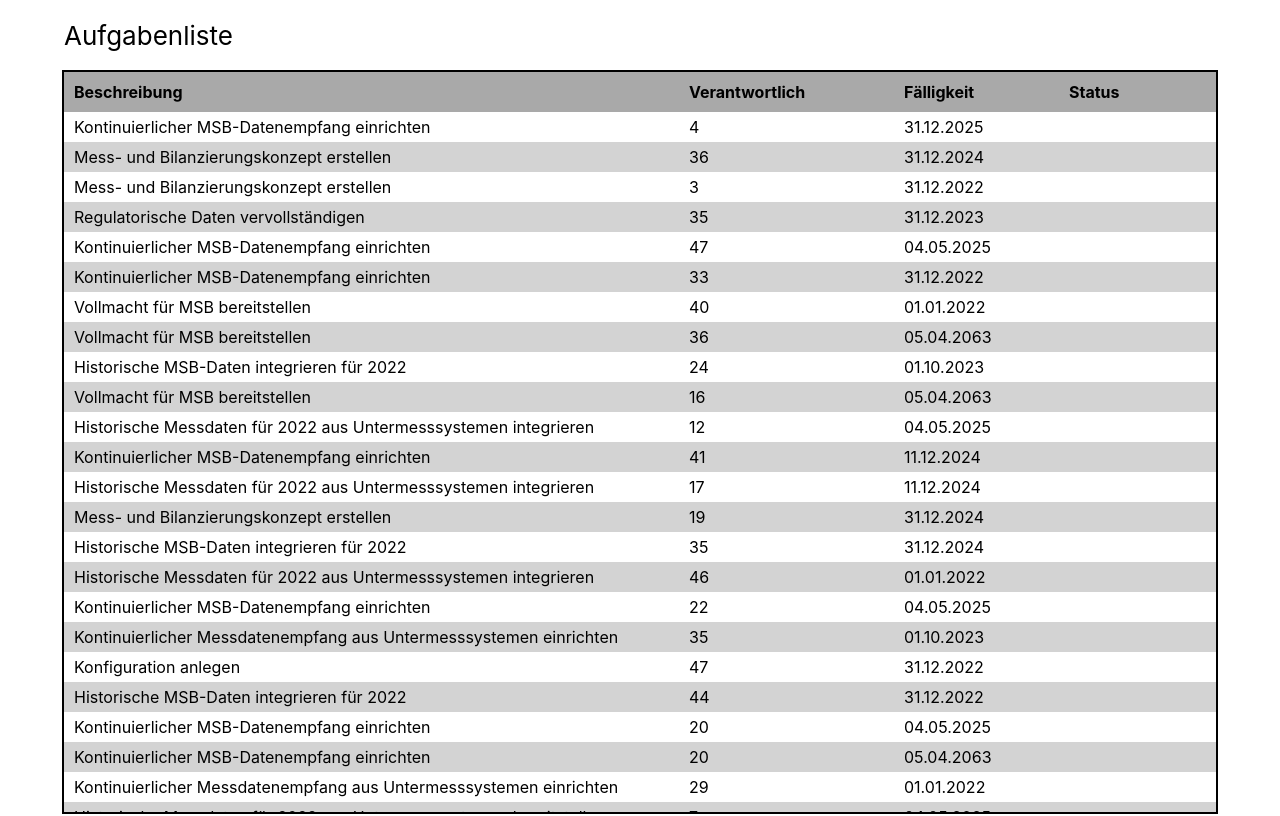
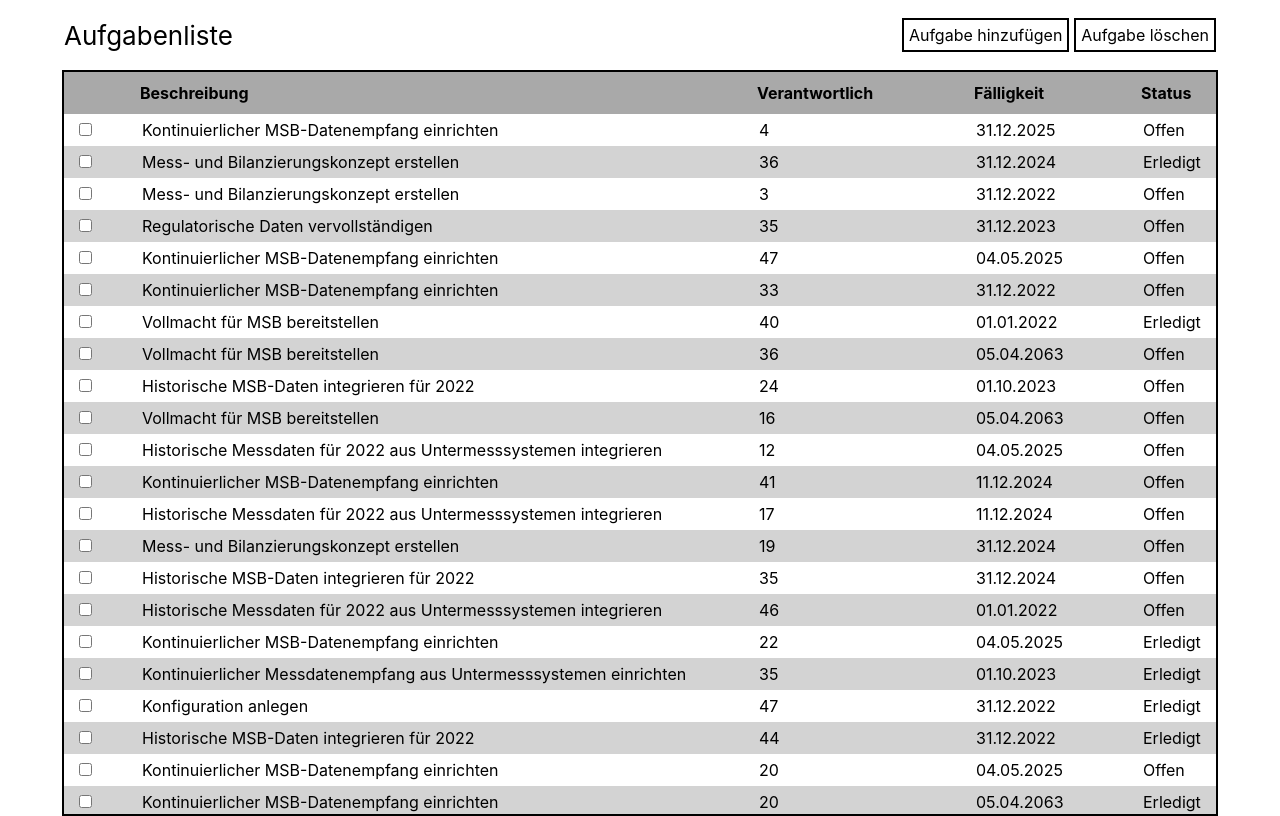
Before and after one commit to denczo/taskify, a React (Create React App) app: page / in a window 1280 px wide. Built offline with nearby package versions, Linux system fonts and the light colour scheme; data requests are answered from the project's data file.

Commit message:
ADD: buttons

```diff
--- a/src/App.css
+++ b/src/App.css
@@ -1,5 +1,4 @@
 .App {
-  /* text-align: center; */
   display: flex;
   flex-direction: column;
   min-height: 100vh;
@@ -10,13 +9,13 @@
   height: 70px;
   justify-content: center;
   font-size: calc(10px + 2vmin);
-  /* background-color: aqua; */
 }
 
 #headerContent{
   display: flex;
   width: 90%;
   align-items: center;
+  justify-content: space-between;
 }
 
 #content{
--- a/src/App.tsx
+++ b/src/App.tsx
@@ -1,4 +1,6 @@
 import "./App.css";
+import Button from "./components/Button/Button";
+import ButtonPanel from "./components/ButtonPanel/ButtonPanel";
 import Tabel from "./components/Tabel/Tabel";
 
 function App() {
@@ -8,6 +10,7 @@ function App() {
       <header className="App-header">
         <div id="headerContent">
           Aufgabenliste
+          <ButtonPanel />
         </div>
       </header>
       <div id="content">
--- /dev/null
+++ b/src/components/Button/Button.css
@@ -0,0 +1,13 @@
+.button{
+    padding: 5px;
+    border: 2px solid black;
+    transition: 0.3s;
+    user-select: none;
+    margin-left: 5px;
+}
+
+.button:hover{
+    background-color: lightgray;
+    transition: 0.3s;
+    cursor: pointer;
+}
--- /dev/null
+++ b/src/components/Button/Button.tsx
@@ -0,0 +1,11 @@
+import "./Button.css";
+
+
+const Button = ({name} : {name: String}) => {
+
+  return (
+    <div className="button" onClick={undefined}>{name}</div>
+  );
+}
+
+export default Button;
--- /dev/null
+++ b/src/components/ButtonPanel/ButtonPanel.css
@@ -0,0 +1,4 @@
+#buttonPanel{
+    display: flex;
+    font-size: 12pt;
+}
--- /dev/null
+++ b/src/components/ButtonPanel/ButtonPanel.tsx
@@ -0,0 +1,13 @@
+import Button from "../Button/Button";
+import "./ButtonPanel.css";
+
+const ButtonPanel = () => {
+
+    return (<div id="buttonPanel">
+        <Button name={"Aufgabe hinzufügen"} />
+        <Button name={"Aufgabe löschen"} />
+    </div>
+    );
+}
+
+export default ButtonPanel;
--- a/src/components/Row/Row.css
+++ b/src/components/Row/Row.css
@@ -7,7 +7,7 @@
 
 .row div{
     margin-left: 5px;
-    padding: 5px;
+    padding: 6px;
     height: 100%;
 }
 
--- a/src/components/Row/Row.tsx
+++ b/src/components/Row/Row.tsx
@@ -5,17 +5,18 @@ interface Task {
   label: String,
   responsible: number,
   dueDate: String,
-  done: boolean
+  done: boolean,
 }
 
 const Row = ({data} : {data: Task}) => {
 
   return (
     <div className="row">
+          <div style={{minWidth: '50px'}}><input type="checkbox" /></div>
           <div style={{minWidth: '600px'}}>{data.label}</div>
           <div style={{minWidth: '200px'}}>{data.responsible}</div>
           <div style={{minWidth: '150px'}}>{data.dueDate}</div>
-          <div style={{minWidth: '100px'}}>{data.done}</div>
+          <div style={{minWidth: '100px'}}>{data.done? "Erledigt" : "Offen"}</div>
     </div>
   );
 }
--- a/src/components/TabelHeader.tsx/TabelHeader.css
+++ b/src/components/TabelHeader.tsx/TabelHeader.css
@@ -8,5 +8,5 @@
 
 .tabelHeader div{
     margin-left: 5px;
-    padding: 5px;
+    padding: 6px;
 }
--- a/src/components/TabelHeader.tsx/TabelHeader.tsx
+++ b/src/components/TabelHeader.tsx/TabelHeader.tsx
@@ -4,7 +4,7 @@ const TabelHeader = () => {
 
   return (
     <div className="tabelHeader">
-          <div style={{minWidth: '600px'}}>{"Beschreibung"}</div>
+          <div style={{minWidth: '600px', marginLeft: '70px'}}>{"Beschreibung"}</div>
           <div style={{minWidth: '200px'}}>{"Verantwortlich"}</div>
           <div style={{minWidth: '150px'}}>{"Fälligkeit"}</div>
           <div style={{minWidth: '100px'}}>{"Status"}</div>
```
